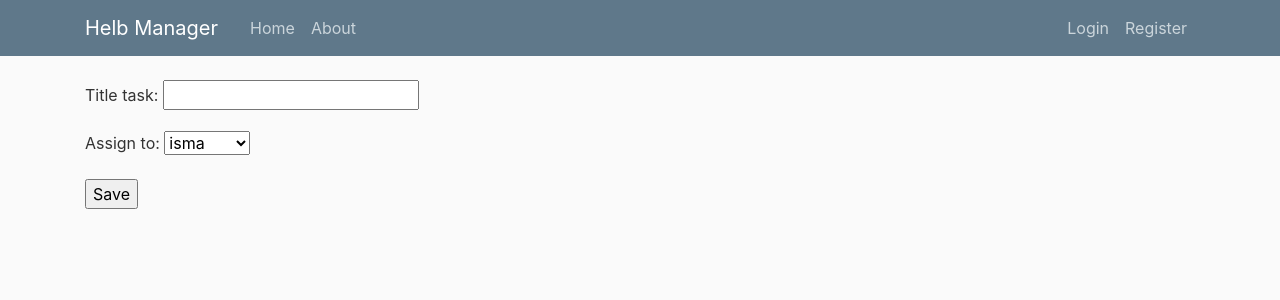
After one commit to hicham-assou/helb_manager, a Django app: page /add_task/1/ in a window 1280 px wide. The commit adds this page. Shown: the top 300 px of the page. Run offline with Django 4.2, Linux system fonts and the light colour scheme; data comes from the database, SQL or seed files in the repository; both versions use the stored data as it was after the commit.

Commit message:
add task

```diff
--- a/helb_manager/settings.py
+++ b/helb_manager/settings.py
@@ -57,7 +57,7 @@ ROOT_URLCONF = 'helb_manager.urls'
 TEMPLATES = [
     {
         'BACKEND': 'django.template.backends.django.DjangoTemplates',
-        'DIRS': [],
+        'DIRS': [BASE_DIR / 'templates'],
         'APP_DIRS': True,
         'OPTIONS': {
             'context_processors': [
--- /dev/null
+++ b/manager_app/forms.py
@@ -0,0 +1,14 @@
+from django import forms
+from .models import Task
+
+class TaskForm(forms.ModelForm):
+    def __init__(self, *args, **kwargs):
+        self.project = kwargs.pop('project', None)
+        super().__init__(*args, **kwargs)
+        if self.project:
+            #self.project.get_collaborators(self.project)
+            self.fields['assign_to'] = forms.ChoiceField(choices=[(collaborator, collaborator) for collaborator in self.project.collaborators.split(';')])
+
+    class Meta:
+        model = Task
+        fields = ['title_task', 'assign_to']
--- a/manager_app/models.py
+++ b/manager_app/models.py
@@ -23,7 +23,16 @@ class Project(models.Model): #creation de la table projet dans la bd
     def get_absolute_url(self):
         return reverse('project-detail', kwargs={'pk': self.pk})
 
+    def get_collaborators(project):
+        collaborators = project.collaborators.split(';')
+        print("in projet => ", collaborators)
+        return [(collaborator, collaborator) for collaborator in collaborators]
+
+
 class Task(models.Model):
     project = models.ForeignKey(Project, on_delete=models.CASCADE)
     title_task = models.CharField(max_length=100)
     assign_to = models.CharField(max_length=100)
+
+    def save(self, *args, **kwargs):  # method that runs after our model is saved --> méthode qui existe déjà mais on va la réécrire afin d'ajouter des fonctionnalités
+        super(Task, self).save(*args, **kwargs)
--- /dev/null
+++ b/manager_app/templates/manager_app/add_task.html
@@ -0,0 +1,8 @@
+{% extends "manager_app/base.html" %}
+{% block content %}
+<form method="post">
+  {% csrf_token %}
+  {{ form.as_p }}
+  <input type="submit" value="Save">
+</form>
+{% endblock content %}
--- a/manager_app/templates/manager_app/project_detail.html
+++ b/manager_app/templates/manager_app/project_detail.html
@@ -45,7 +45,7 @@
   <div class="todo-container">
     <div class="status" id="no_status">
       <h1>Tasks</h1>
-      <a class="btn btn-danger btn-sm mt-1 mb-1" href="{% url 'task-create' object.id %}" >+ Add Task</a>
+      <a href="{% url 'add_task' project.id %}" class="btn btn-primary">Add Task</a>
       <div class="todo" draggable="true">
         eat
         <span class="close">&times;</span>
--- a/manager_app/urls.py
+++ b/manager_app/urls.py
@@ -1,6 +1,6 @@
 from django.urls import path
 from . import views
-from .views import ProjectDetailView, ProjectCreateView, ProjectUpdateView, ProjectDeleteView, TaskCreateView
+from .views import ProjectDetailView, ProjectCreateView, ProjectUpdateView, ProjectDeleteView
 
 urlpatterns = [
     path('', views.home, name = 'manager_app-home'), #localhost:8000/blog/
@@ -9,6 +9,6 @@ urlpatterns = [
     path('project/new/', ProjectCreateView.as_view(), name = 'project-create'),
     path('project/<int:pk>/update/', ProjectUpdateView.as_view(), name = 'project-update'),
     path('project/<int:pk>/delete/', ProjectDeleteView.as_view(), name = 'project-delete'),
-    path('project/<int:pk>/addTask/', TaskCreateView.as_view(), name = 'task-create'),
+    path('add_task/<int:project_id>/', views.add_task, name='add_task'),
 
 ]
--- a/manager_app/views.py
+++ b/manager_app/views.py
@@ -4,6 +4,7 @@ from django.views.generic import DetailView, CreateView, UpdateView, DeleteView,
 from .models import Project, User, Task
 from django.contrib.auth.mixins import LoginRequiredMixin, UserPassesTestMixin
 from .filter import Filter
+from .forms import TaskForm
 
 
 # Create your views here.
@@ -20,6 +21,29 @@ def home(request):
 
     return render(request, 'manager_app/home.html', context)
 
+
+def add_task(request, project_id):
+    # Récupérer le projet à partir de la base de données
+    project = Project.objects.get(pk=project_id)
+
+    if request.method == 'POST':
+        # Créer un formulaire lié aux données du formulaire
+        form = TaskForm(request.POST, project=project)
+        # Vérifier si le formulaire est valide
+        if form.is_valid():
+            # Enregistrer la tâche dans la base de données
+            task = form.save(commit=False)
+            task.project = project
+            task.save()
+            # Rediriger vers la page de détail du projet
+            return redirect('project-detail', pk=project.pk)
+    else:
+        # Créer un formulaire vide
+        form = TaskForm(project=project)
+    # Rendre le formulaire
+    return render(request, 'manager_app/add_task.html', {'form': form})
+
+
 class ProjectListView(LoginRequiredMixin, ListView):  # affichage de tous les projets (home.html)
     model = Project
     template_name = 'manager_app/home.html'  # <app>/<model>_<viewtype>.html
@@ -33,7 +57,6 @@ class ProjectDetailView(DetailView):
     def get_context_data(self, **kwargs):
         project = self.get_object()
         users = User.objects.values()
-        print("model ==> ", users[0]['username'])
         status = project.status
         tabStatus = status.split(";")
 
@@ -43,7 +66,6 @@ class ProjectDetailView(DetailView):
         context['tabStatus'] = tabStatus
 
         tabCollaborators = []
-        print("inter ==> ",tabCollaborators)
         cpt = 0
         for u in users:
             name = users[cpt]['username']
@@ -53,16 +75,6 @@ class ProjectDetailView(DetailView):
         context['tabCollaborators'] = tabCollaborators
         context['users'] = users
         return context
-
-
-
-class TaskCreateView(LoginRequiredMixin, CreateView):
-    model = Task
-    fields = ['title_task', 'assign_to']
-
-    def form_valid(self, form):
-        #form.instance.project = self.request.project
-        return super().form_valid(form)
 
 
 class ProjectCreateView(LoginRequiredMixin, CreateView):
```
Also changed, not shown: manager_app/templates/manager_app/task_form.html (deleted, +0 -21 lines), db.sqlite3.
